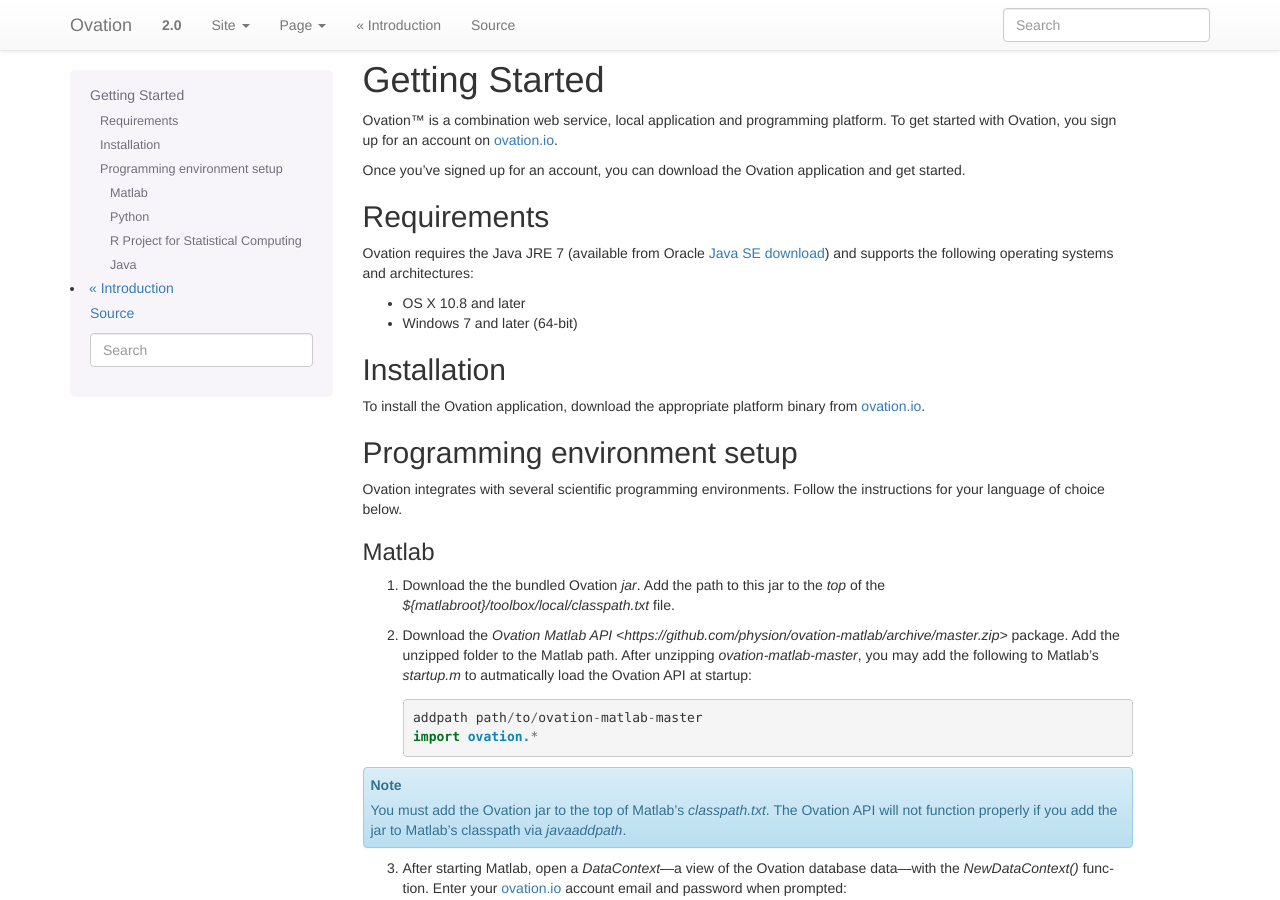
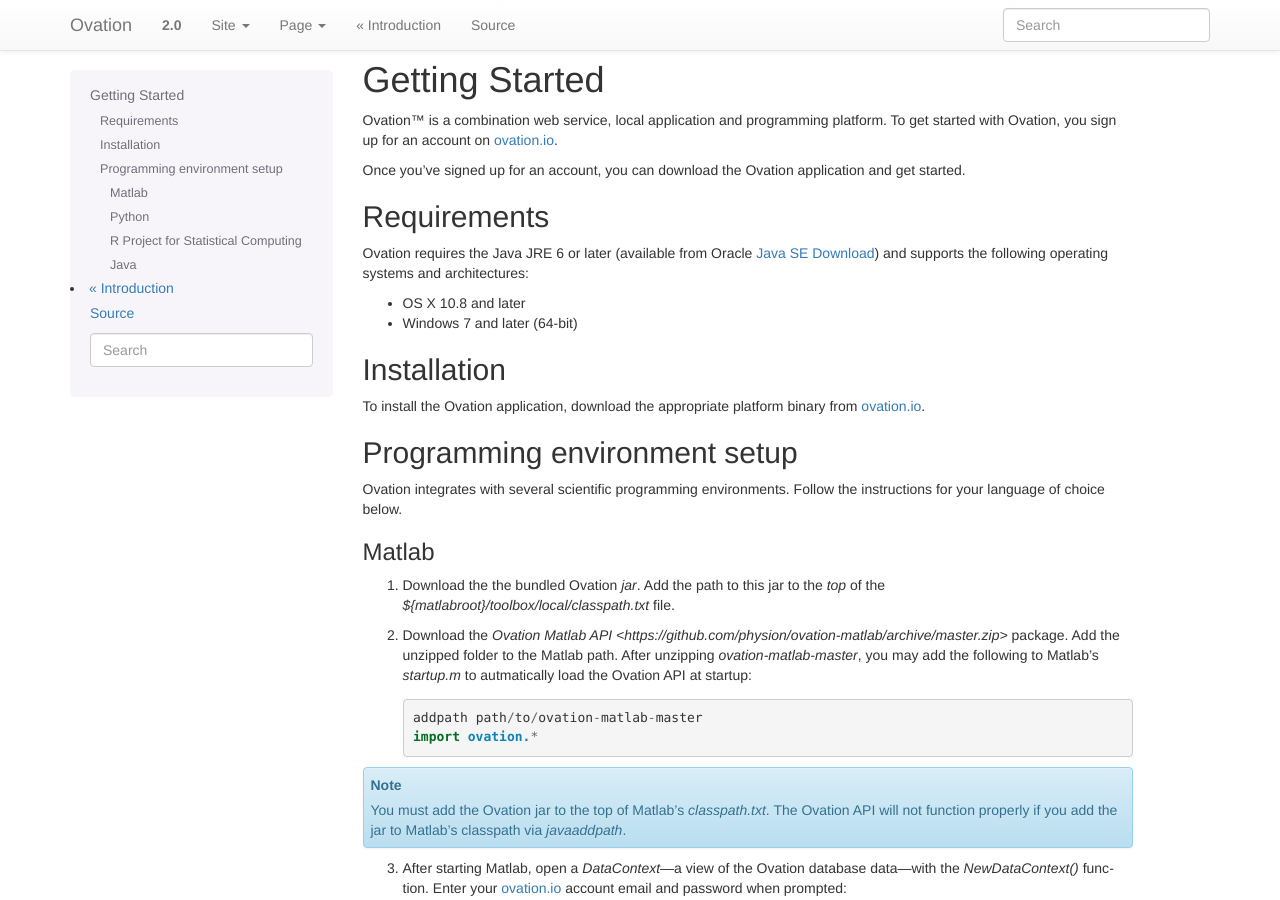
Before and after one commit to physion/ovation-docs, a Sphinx documentation site: the page built from source/getting_started.rst, in a window 1280 px wide and 900 px high. Built offline with Sphinx 7.4.7, drawn with Linux system fonts in a browser that asks for light colours.

Commit message:
Java 6 requirement

```diff
--- a/source/getting_started.rst
+++ b/source/getting_started.rst
@@ -9,7 +9,7 @@
 Requirements
 ============
 
-Ovation requires the Java JRE 7 (available from Oracle `Java SE download <http://www.oracle.com/technetwork/java/javase/downloads/jre7-downloads-1880261.html>`_) and supports the following operating systems and architectures:
+Ovation requires the Java JRE 6 or later (available from Oracle `Java SE Download <http://www.oracle.com/technetwork/java/javase/downloads/index.html>`_) and supports the following operating systems and architectures:
 
 * OS X 10.8 and later
 * Windows 7 and later (64-bit)
```
